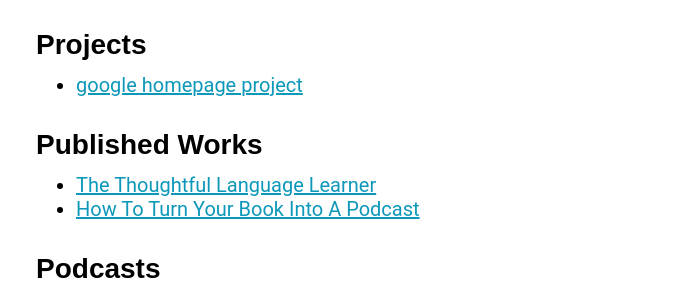
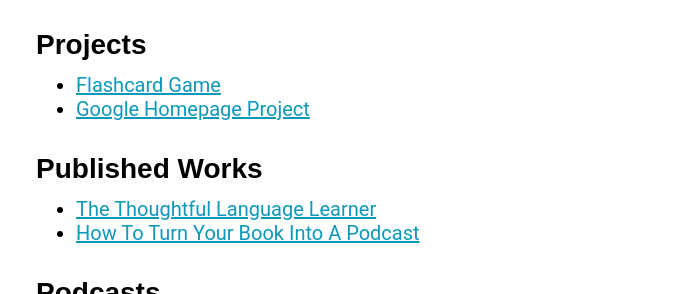
Before and after one commit to mtokudome/mtokudome.github.io, a plain HTML site: page index.html in a window 1280 px wide. Shown: the part 181-475 px from the top of the page, without its empty margins (284-963 px from the left). Drawn offline with Linux system fonts and the light colour scheme; a script that the page names is missing.

Commit message:
new link

```diff
--- a/index.html
+++ b/index.html
@@ -12,7 +12,8 @@
     <main>
       <h2>Projects</h2>
       <ul>
-        <li><a href="https://github.com/mtokudome/google-homepage" target="_blank">google homepage project</a></li>
+        <li><a href=https://htmlpreview.github.io/?https://github.com/mtokudome/mandarin_game/blob/master/index.html target="_blank">Flashcard Game</a></li>
+        <li><a href="https://github.com/mtokudome/google-homepage" target="_blank">Google Homepage Project</a></li>
       </ul>
       <h2>Published Works</h2>
         <ul>
```
